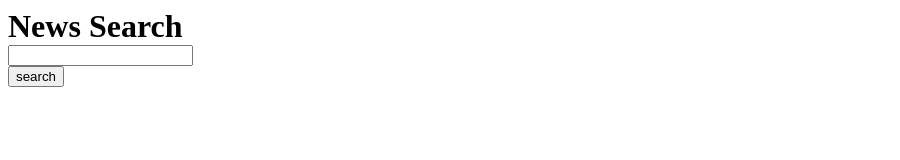
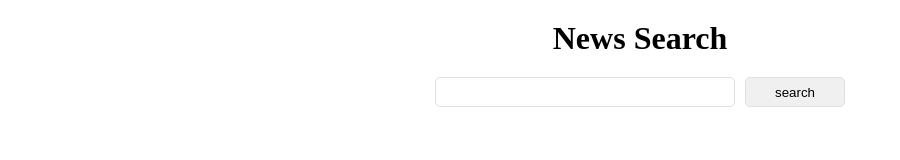
Before and after one commit to kim-young-dong/like-lion-api-task, a website: page index.html in a window 1280 px wide. Shown: the whole page, without its empty margins (0-900 px from the left). Drawn offline with Linux system fonts and the light colour scheme.

Commit message:
style: Update HTML structure and CSS styling
- Add a class to the title element for styling purposes
- Wrap the search bar elements in a div for better organization
- Apply CSS styles to the search bar and article list
- Adjust the layout and styling of the article information

Related to #123

```diff
--- a/index.html
+++ b/index.html
@@ -7,9 +7,11 @@
     <title>Document</title>
   </head>
   <body>
-    <h1>News Search</h1>
-    <p><input type="search" id="keyword" /></p>
-    <button onclick="search()">search</button>
+    <h1 class="title">News Search</h1>
+    <div class="search-bar">
+      <p><input type="search" id="keyword" /></p>
+      <button onclick="search()">search</button>
+    </div>
     <ul id="result" class="article-list"></ul>
     <script src="./main.js"></script>
   </body>
--- a/main.js
+++ b/main.js
@@ -15,7 +15,7 @@ function search() {
 
   xhr.open(
     "get",
-    `http://localhost:3000/search${keywordNode.value || ""}`,
+    `http://localhost:3000/search/${keywordNode.value || ""}`,
     true
   );
 
@@ -24,12 +24,11 @@ function search() {
   xhr.onload = function () {
     if (xhr.status === 200) {
       const data = JSON.parse(xhr.responseText);
-      console.dir(data.result.articles);
-      console.log(data.result.articles);
 
       data.result.articles.forEach((article) => {
         resultNode.innerHTML += `
           <li class="article">
+          <figure>
             ${(() => {
               if (article.urlToImage) {
                 return `<img class="thumb" src="${article.urlToImage}" />`;
@@ -37,12 +36,13 @@ function search() {
                 return "<img class='thumb' src='https://via.placeholder.com/160' />";
               }
             })()}
+          </figure>
 
             <div class="article-info">
               <h2>${article.title}</h2>
-              <p>${article.author ? article.author : ""}</p>
+              <p class="author">${article.author ? article.author : ""}</p>
               <p class="des">${article.description}</p>
-              <a href="${article.url}">Read more</a>
+              <p><a href="${article.url}">Read more</a></p>
             </div>
           </li>
         `;
--- a/server/main.js
+++ b/server/main.js
@@ -22,7 +22,6 @@ function searchNews(request, response, next) {
     })
     .then((res) => {
       const result = JSON.stringify(res.data);
-      console.log(res.status);
 
       if (!result) {
         response.json({ status: 500, msg: "server error" });
--- a/styles.css
+++ b/styles.css
@@ -11,26 +11,66 @@ li {
   margin: 0;
   padding: 0;
 }
+.title {
+  text-align: center;
+  margin: 20px 0;
+}
+.search-bar {
+  display: flex;
+  justify-content: center;
+  margin: 20px 0;
+  & input {
+    width: 300px;
+    height: 30px;
+    padding: 0 10px;
+    border: 1px solid #e0e0e0;
+    border-radius: 5px;
+  }
+  & button {
+    width: 100px;
+    height: 30px;
+    margin-left: 10px;
+    border: 1px solid #e0e0e0;
+    border-radius: 5px;
+    background-color: #f0f0f0;
+    cursor: pointer;
+  }
+}
+.article-list {
+  max-width: 800px;
+  margin: 0 auto;
+}
 .article {
   display: flex;
   gap: 20px;
+  margin-bottom: 20px;
+  border-bottom: 1px solid #e0e0e0;
+  font-size: 12px;
 }
-
+.author {
+  font-size: 12px;
+  color: #666;
+  margin: 10px 0;
+}
 .article-info {
   display: inline-flex;
   flex-direction: column;
   max-height: 200px;
+  padding: 15px;
 }
 .thumb {
   width: 200px;
   height: 200px;
   vertical-align: top;
+  object-fit: cover;
 }
 .des {
   display: -webkit-box;
   -webkit-line-clamp: 3;
   -webkit-box-orient: vertical;
+  word-wrap: break-word;
   overflow: hidden;
   text-overflow: ellipsis;
   max-height: 3.6em;
+  font-size: 16px;
 }
```
Lines whose indentation alone changed are shown as unchanged.
